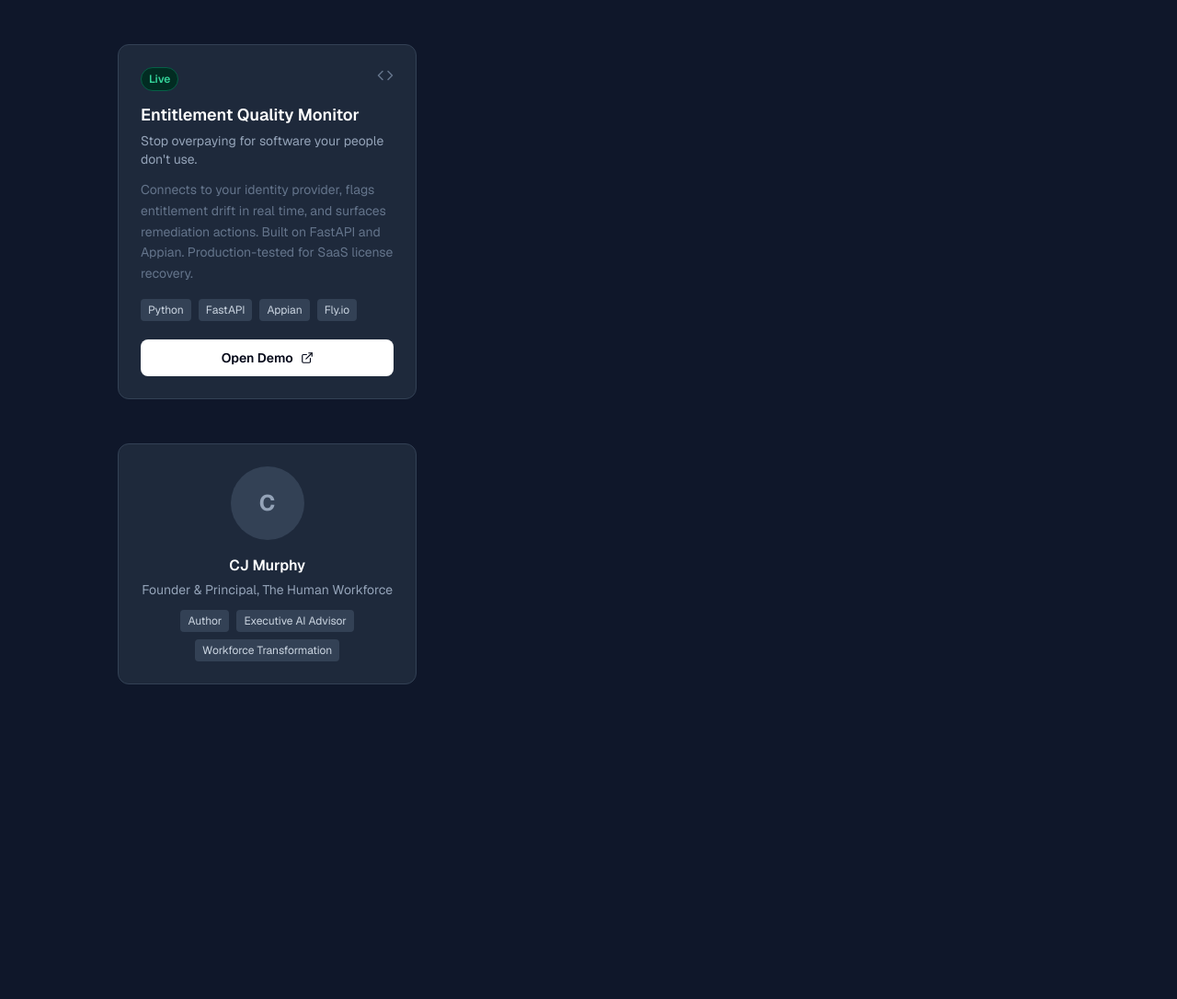
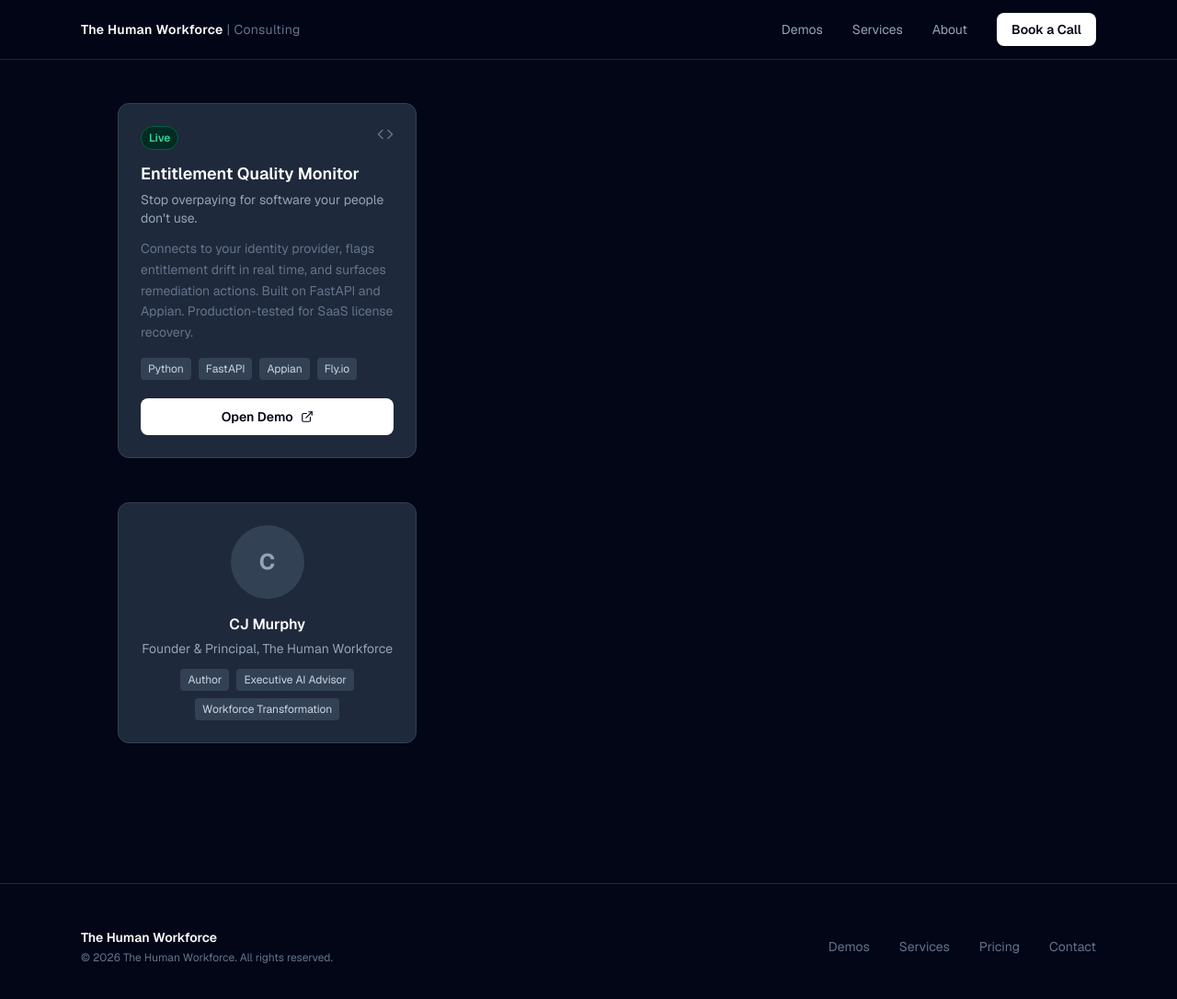
Before and after one commit to cjmurphy4810/human-workforce-consulting, a Next.js app: page / in a window 1280 px wide. Shown: the top 1086 px of the page at 92% size. Before the commit the page ends 800 px from the top, so only its background shows below. Built offline with nearby package versions, Linux system fonts and the light colour scheme.

Commit message:
feat: add Nav and Footer, wire into root layout

```diff
--- a/src/app/layout.tsx
+++ b/src/app/layout.tsx
@@ -1,5 +1,7 @@
 import type { Metadata } from 'next'
 import { GeistSans } from 'geist/font/sans'
+import Nav from '@/components/Nav'
+import Footer from '@/components/Footer'
 import './globals.css'
 
 export const metadata: Metadata = {
@@ -14,7 +16,11 @@ export default function RootLayout({
 }) {
   return (
     <html lang="en" className={GeistSans.className}>
-      <body>{children}</body>
+      <body className="bg-slate-950 text-white">
+        <Nav />
+        <div className="pt-16">{children}</div>
+        <Footer />
+      </body>
     </html>
   )
 }
--- /dev/null
+++ b/src/components/Footer.tsx
@@ -0,0 +1,28 @@
+import Link from 'next/link'
+
+export default function Footer() {
+  return (
+    <footer className="border-t border-slate-800 mt-24">
+      <div className="max-w-6xl mx-auto px-6 py-12 flex flex-col md:flex-row items-center justify-between gap-6">
+        <div>
+          <p className="text-white font-semibold text-sm">The Human Workforce</p>
+          <p className="text-slate-500 text-xs mt-1">
+            © {new Date().getFullYear()} The Human Workforce. All rights reserved.
+          </p>
+        </div>
+
+        <div className="flex items-center gap-8 text-sm text-slate-500">
+          <Link href="/demos" className="hover:text-slate-300 transition-colors">Demos</Link>
+          <Link href="/services" className="hover:text-slate-300 transition-colors">Services</Link>
+          <Link href="/pricing" className="hover:text-slate-300 transition-colors">Pricing</Link>
+          <a
+            href="mailto:cj@thehumanworkforce.com"
+            className="hover:text-slate-300 transition-colors"
+          >
+            Contact
+          </a>
+        </div>
+      </div>
+    </footer>
+  )
+}
--- /dev/null
+++ b/src/components/Nav.tsx
@@ -0,0 +1,41 @@
+import Link from 'next/link'
+
+export default function Nav() {
+  return (
+    <nav className="fixed top-0 left-0 right-0 z-50 bg-slate-950/90 backdrop-blur-sm border-b border-slate-800">
+      <div className="max-w-6xl mx-auto px-6 h-16 flex items-center justify-between">
+        <Link href="/" className="text-white font-semibold text-sm tracking-wide">
+          The Human Workforce
+          <span className="text-slate-500 font-normal"> | Consulting</span>
+        </Link>
+
+        <div className="flex items-center gap-8">
+          <Link
+            href="/demos"
+            className="text-slate-400 hover:text-white text-sm transition-colors"
+          >
+            Demos
+          </Link>
+          <Link
+            href="/services"
+            className="text-slate-400 hover:text-white text-sm transition-colors"
+          >
+            Services
+          </Link>
+          <a
+            href="https://thehumanworkforce.com/about"
+            className="text-slate-400 hover:text-white text-sm transition-colors"
+          >
+            About
+          </a>
+          <Link
+            href="/start"
+            className="px-4 py-2 rounded-lg bg-white text-slate-950 text-sm font-semibold hover:bg-slate-100 transition-colors"
+          >
+            Book a Call
+          </Link>
+        </div>
+      </div>
+    </nav>
+  )
+}
```
